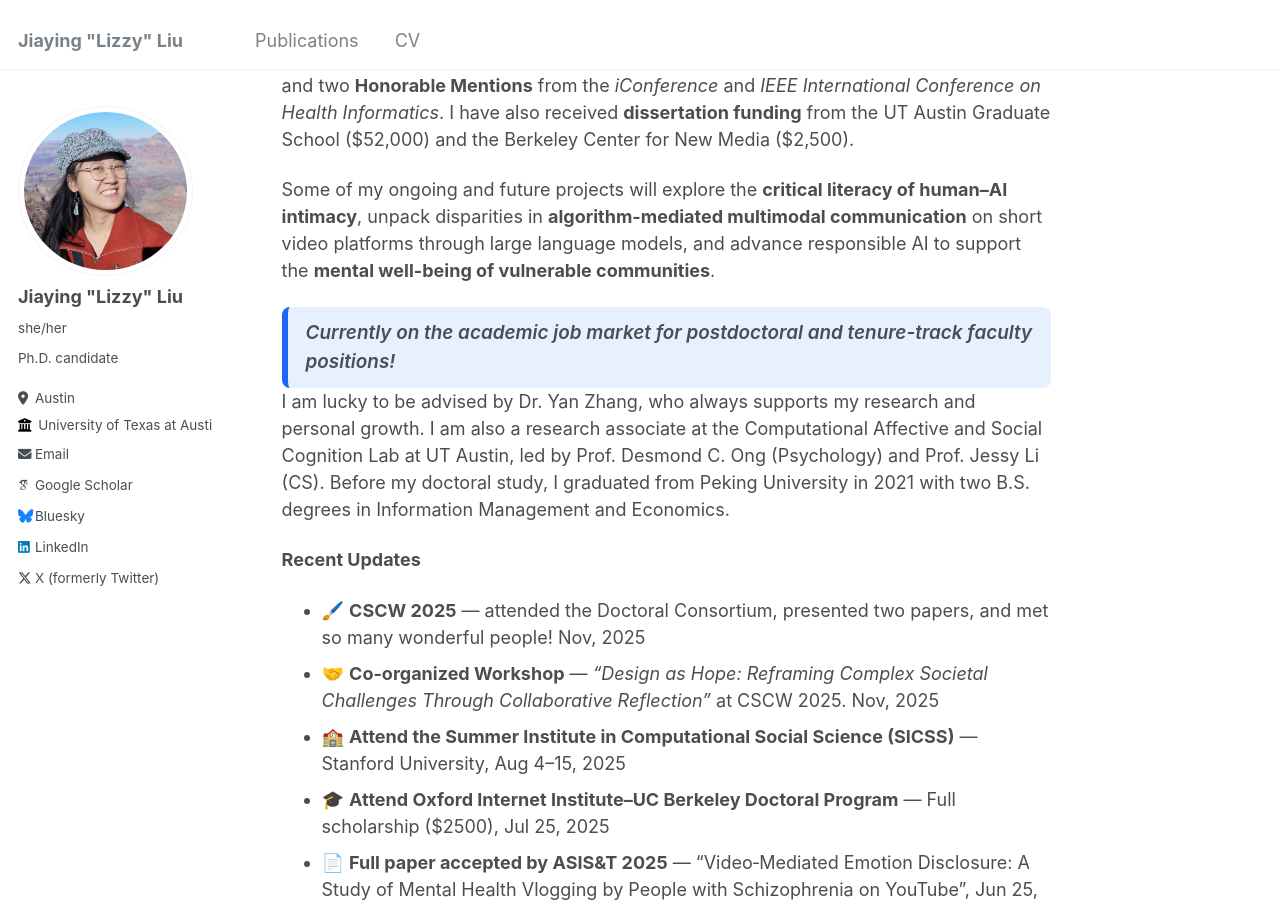
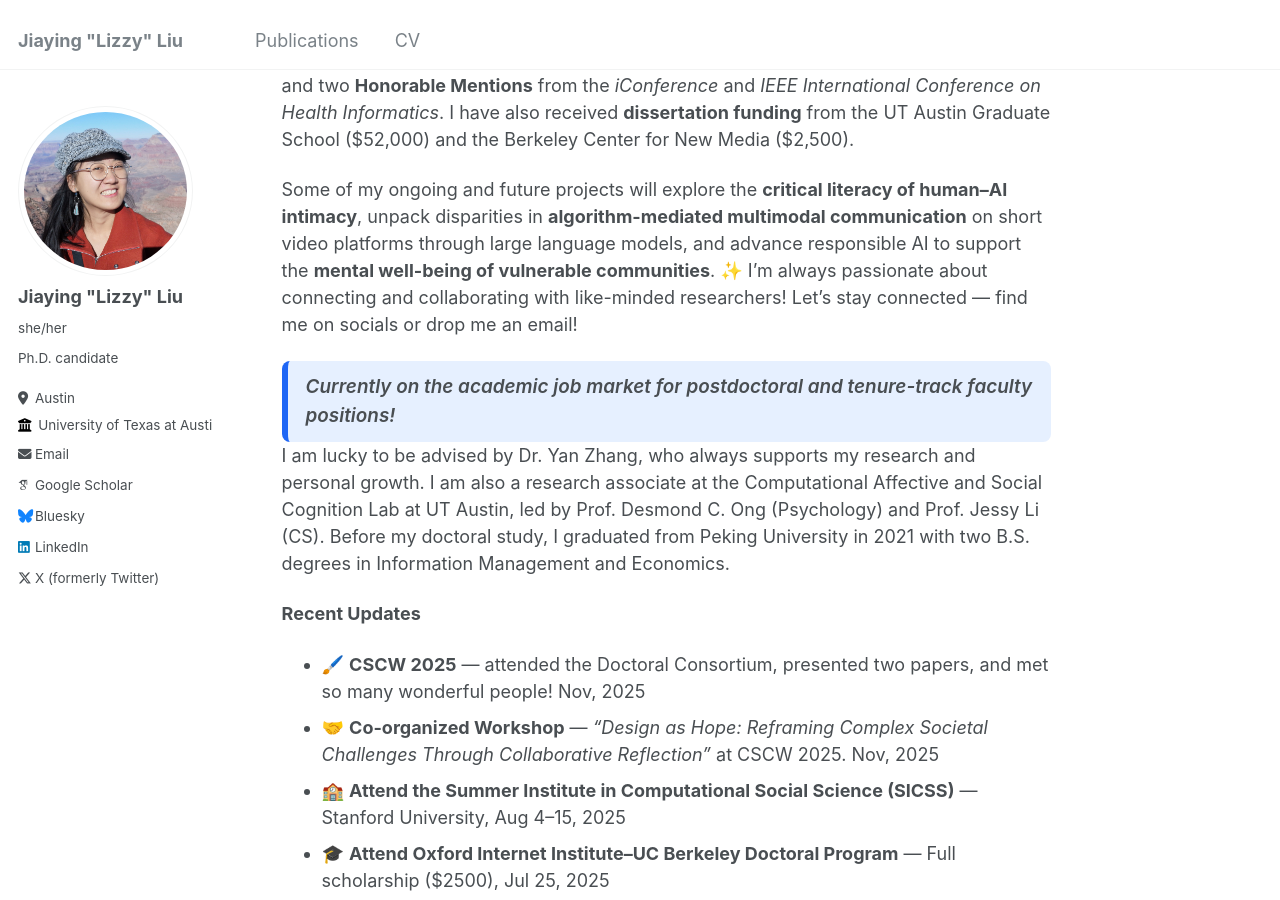
Before and after one commit to lizzyliu666/lizzyliu666.github.io, a Jekyll site: the page built from _pages/about.md, in a window 1280 px wide and 900 px high, scrolled down 784 px. Built offline with Jekyll 4.4.1, drawn with Linux system fonts in a browser that asks for light colours; some web fonts are replaced.

Commit message:
Enhance about page with collaboration invitation
Added a closing remark about connecting and collaborating with researchers.

```diff
--- a/_pages/about.md
+++ b/_pages/about.md
@@ -25,8 +25,7 @@ I study how health care-seeking unfolds across digital media and everyday life,
 
 My work has been published across top computing (ACM CSCW, ACM CHI, IEEE HRI), information science (JASIS&T, ASIS&T, L&ISR, ACM CHIIR), and health venues (JMIR, IEEE ICHI). I have received **4 research awards**, including two **Best Paper Awards** from *ASIS&T* and two **Honorable Mentions** from the *iConference* and *IEEE International Conference on Health Informatics*. I have also received **dissertation funding** from the UT Austin Graduate School (\$52,000) and the Berkeley Center for New Media (\$2,500).
 
-Some of my ongoing and future projects will explore the **critical literacy of human–AI intimacy**, unpack disparities in **algorithm-mediated multimodal communication** on short video platforms through large language models, and advance responsible AI to support the **mental well-being of vulnerable communities**.
-
+Some of my ongoing and future projects will explore the **critical literacy of human–AI intimacy**, unpack disparities in **algorithm-mediated multimodal communication** on short video platforms through large language models, and advance responsible AI to support the **mental well-being of vulnerable communities**. ✨ I’m always passionate about connecting and collaborating with like-minded researchers! Let’s stay connected — find me on socials or drop me an email!
 
 <div style="
   background-color:#e6f0ff;
```
